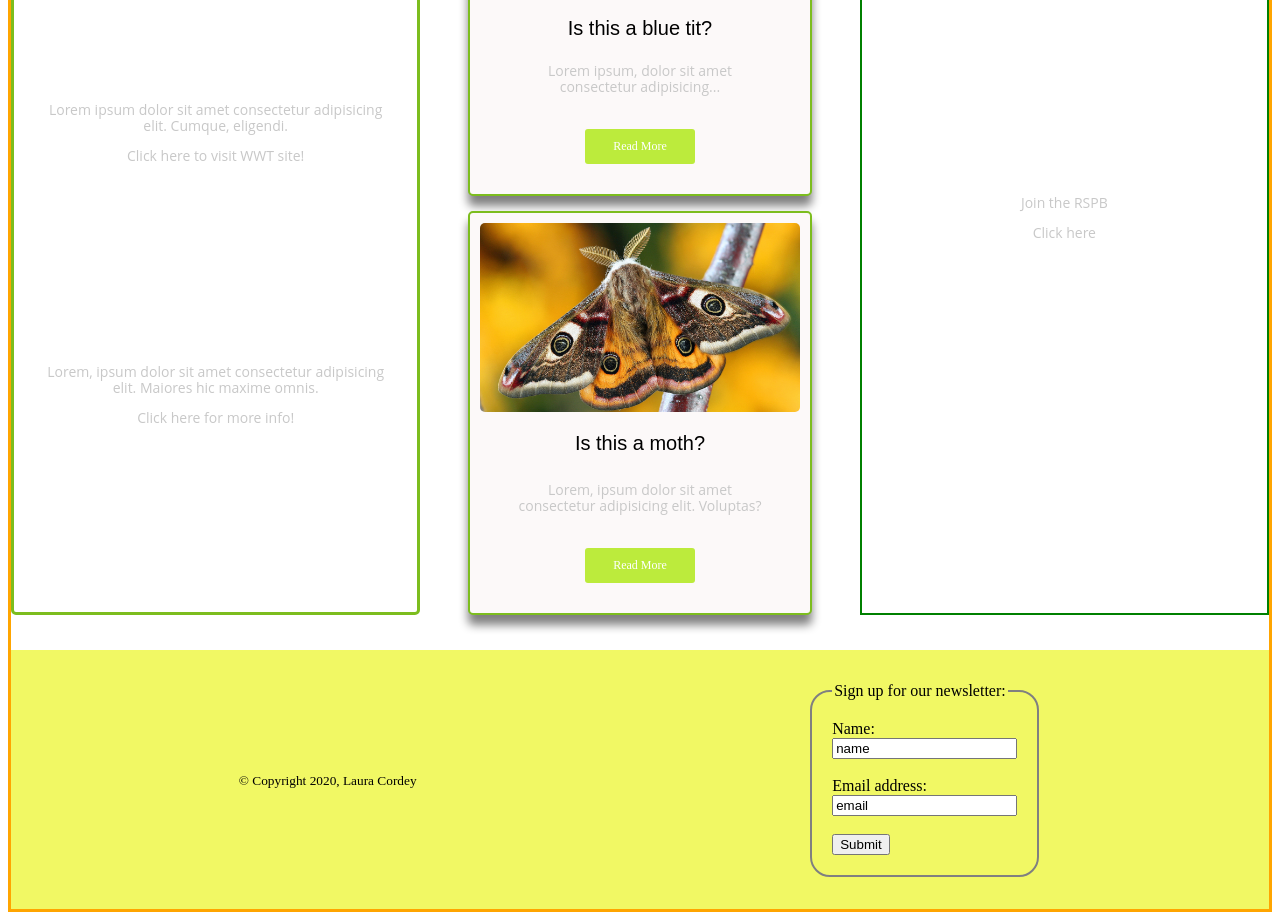
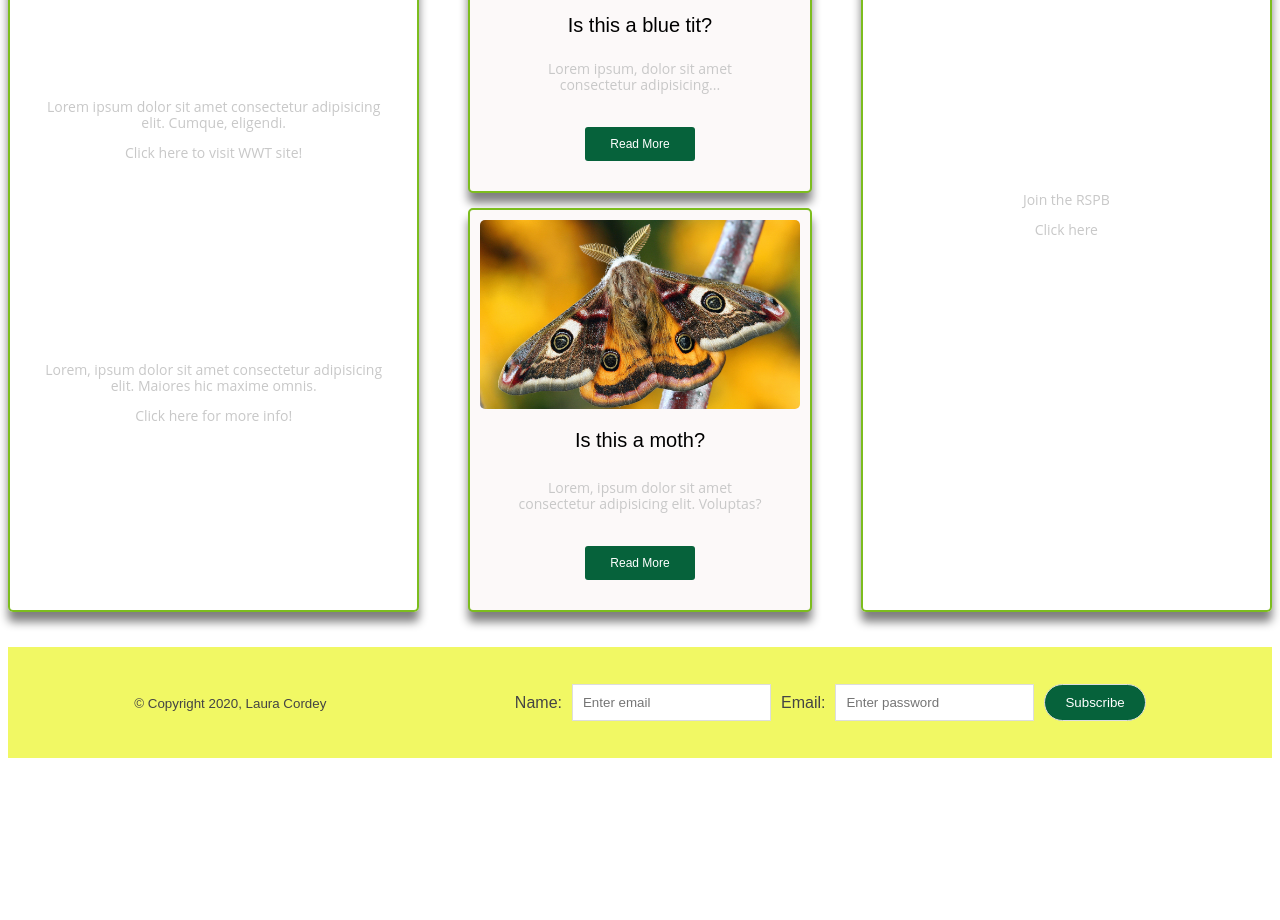
Before and after one commit to Longwool/nanodegree-blog, a plain HTML site: page main-site/index.html in a window 1280 px wide. Shown: the part 901-1821 px from the top of the page. After the commit the page ends 1667 px from the top, so only its background shows below. Drawn offline with Linux system fonts and the light colour scheme.

Commit message:
Tweaks to main page layout

```diff
--- a/main-site/index.html
+++ b/main-site/index.html
@@ -83,16 +83,13 @@
             <div class="copyright">
                 <small>&copy; Copyright 2020, Laura Cordey</small>
             </div>
-            <div id="newsletter">
-                <form>
-                    <fieldset>
-                        <legend>Sign up for our newsletter:</legend>
-                        <label for="firstname">Name:</label><br>
-                        <input type="text" name="name" value="name"><br><br>
-                        <label for="email">Email address:</label><br>
-                        <input type="text" name="email" value="email"><br><br>
-                        <input type="submit" value="Submit">
-                    </fieldset>
+            <div>
+                <form class="form-inline" action="/action_page.php">
+                    <label for="name">Name:</label>
+                    <input type="name" id="name" placeholder="Enter email" name="email">
+                    <label for="email">Email:</label>
+                    <input type="email" id="email" placeholder="Enter password" name="pswd">
+                    <button type="submit">Subscribe</button>
                 </form>
             </div>
         </footer>
--- a/main-site/main.css
+++ b/main-site/main.css
@@ -70,7 +70,7 @@ p {
 }
 
 .button {
-    background-color: #bceb3c;
+    background-color: #06623b;
     color: white;
     width: 90px;
     padding: 10px 10px;
@@ -80,17 +80,19 @@ p {
     display: block;
     margin: 20px auto;
     font-size: 12px;
+    font-family: 'Arial';
     cursor: pointer;
 }
 
 .aside-left {
     grid-area: sidebar;
-    border: 1px solid grey;
+    border: 2px solid #7cbd1e;
     display: flex;
     flex-direction: column;
     justify-content: space-evenly;
-    border: 3px solid #7cbd1e;
     border-radius: 5px;
+    box-shadow: 0px 10px 10px grey;
+    font-size: 3em;
 }
 
 
@@ -109,7 +111,10 @@ p {
     display: flex;
     flex-direction: column;
     justify-content: space-evenly;
-    border: 2px solid green;
+    border: 2px solid #7cbd1e;
+    border-radius: 5px;
+    box-shadow: 0px 10px 10px grey;
+    /*margin-right: 20px;*/
 }
 
 .footer {
@@ -122,11 +127,56 @@ p {
     margin-top: 20px;
 }
 
-fieldset {
-    border: 2px solid grey;
+.copyright {
+    font-family: 'Arial';
+    color: #444;
+}
+
+
+/* Style the form - display items horizontally */
+
+.form-inline {
+    display: flex;
+    flex-flow: row wrap;
+    align-items: center;
+    font-family: 'Arial';
+}
+
+
+/* Add some margins for each label */
+
+.form-inline label {
+    margin: 5px 10px 5px 0;
+    color: #444;
+}
+
+
+/* Style the input fields */
+
+.form-inline input {
+    vertical-align: middle;
+    margin: 5px 10px 5px 0;
+    padding: 10px;
+    background-color: #fff;
+    border: 1px solid #ddd;
+}
+
+
+/* Style the submit button */
+
+.form-inline button {
+    padding: 10px 20px;
+    background-color: #06623b;
+    border: 1px solid #ddd;
     border-radius: 20px;
-    padding: 20px;
+    color: white;
+    cursor: pointer;
 }
+
+
+/*.form-inline button:hover {
+    background-color: #7cbd1e;
+}*/
 
 @media (min-width: 500px) {
     h1 {
@@ -148,7 +198,7 @@ fieldset {
     }
     .wrapper {
         grid-template-columns: 2fr 2fr 2fr;
-        border: 3px solid orange;
+        /*border: 3px solid orange;*/
         grid-template-areas: "header header header" "nav nav nav" "sidebar content ad" "footer footer footer"
     }
     nav {
@@ -160,3 +210,16 @@ fieldset {
         align-items: center;
     }
 }
+
+
+/* Add responsiveness - display the form controls vertically instead of horizontally on screens that are less than 800px wide */
+
+@media (max-width: 800px) {
+    .form-inline input {
+        margin: 10px 0;
+    }
+    .form-inline {
+        flex-direction: column;
+        align-items: stretch;
+    }
+}
```
Also changed, not shown: blog-posts/current/blog.html (+2 -2 lines).
